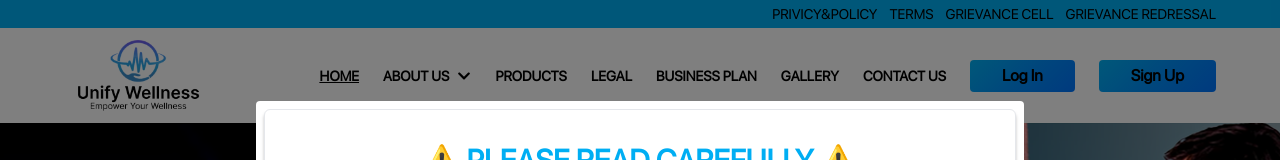
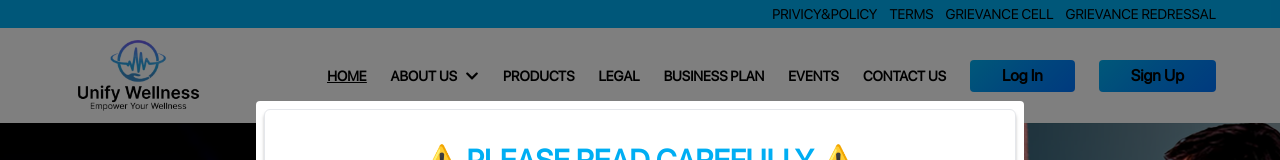
Before and after one commit to noorshanu/Mlm-Ui, a React (Create React App) app: page / in a window 1280 px wide. Shown: the top 160 px of the page. Built offline with nearby package versions, Linux system fonts and the light colour scheme.

Commit message:
Update MenuBar.jsx

```diff
--- a/src/components/MenuBar.jsx
+++ b/src/components/MenuBar.jsx
@@ -65,7 +65,7 @@ function MenuBar() {
                 </p>
                 <p className=' text-black cursor-pointer hover:text-black  text-sm uppercase'>
                   <Link to='/gallery'>
-                  Gallery
+                 Events
                   </Link>
 
                 </p>
```
